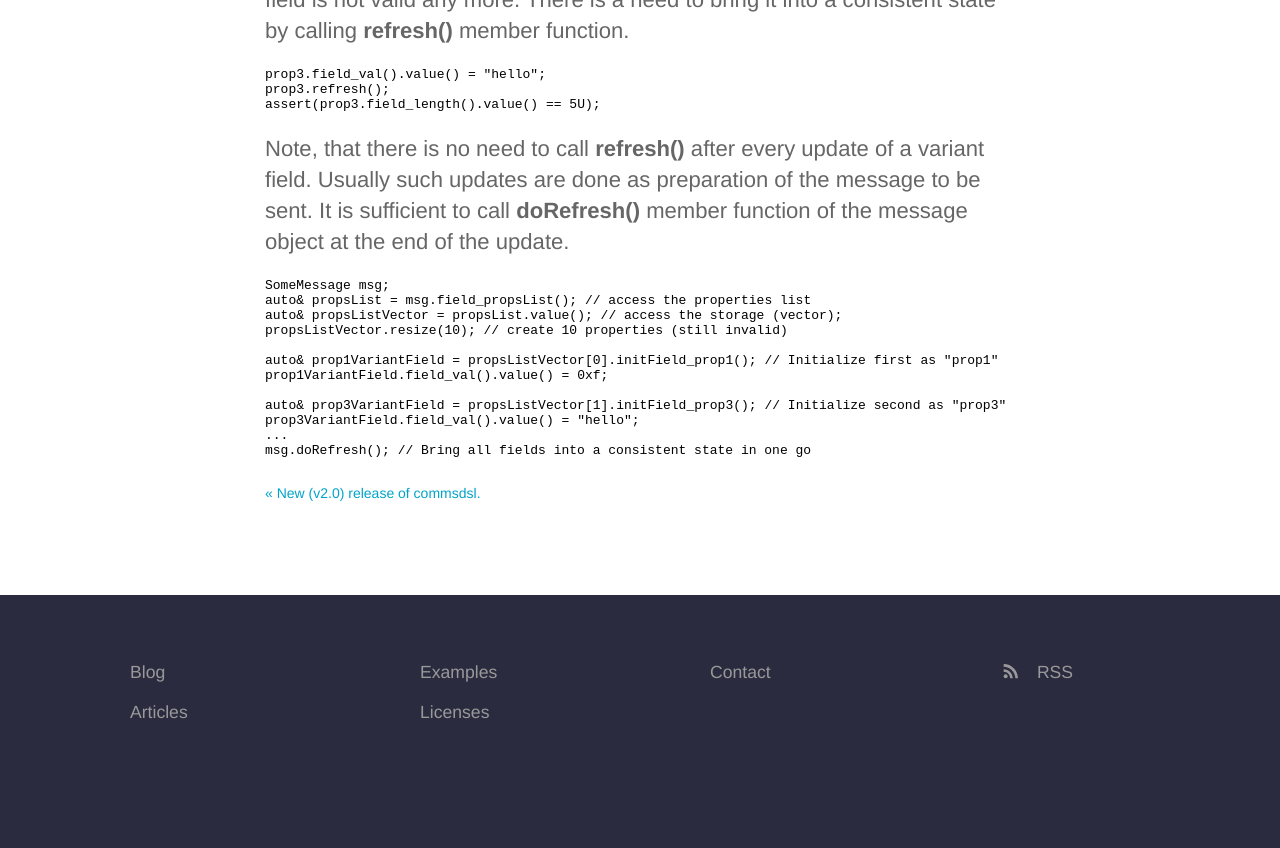
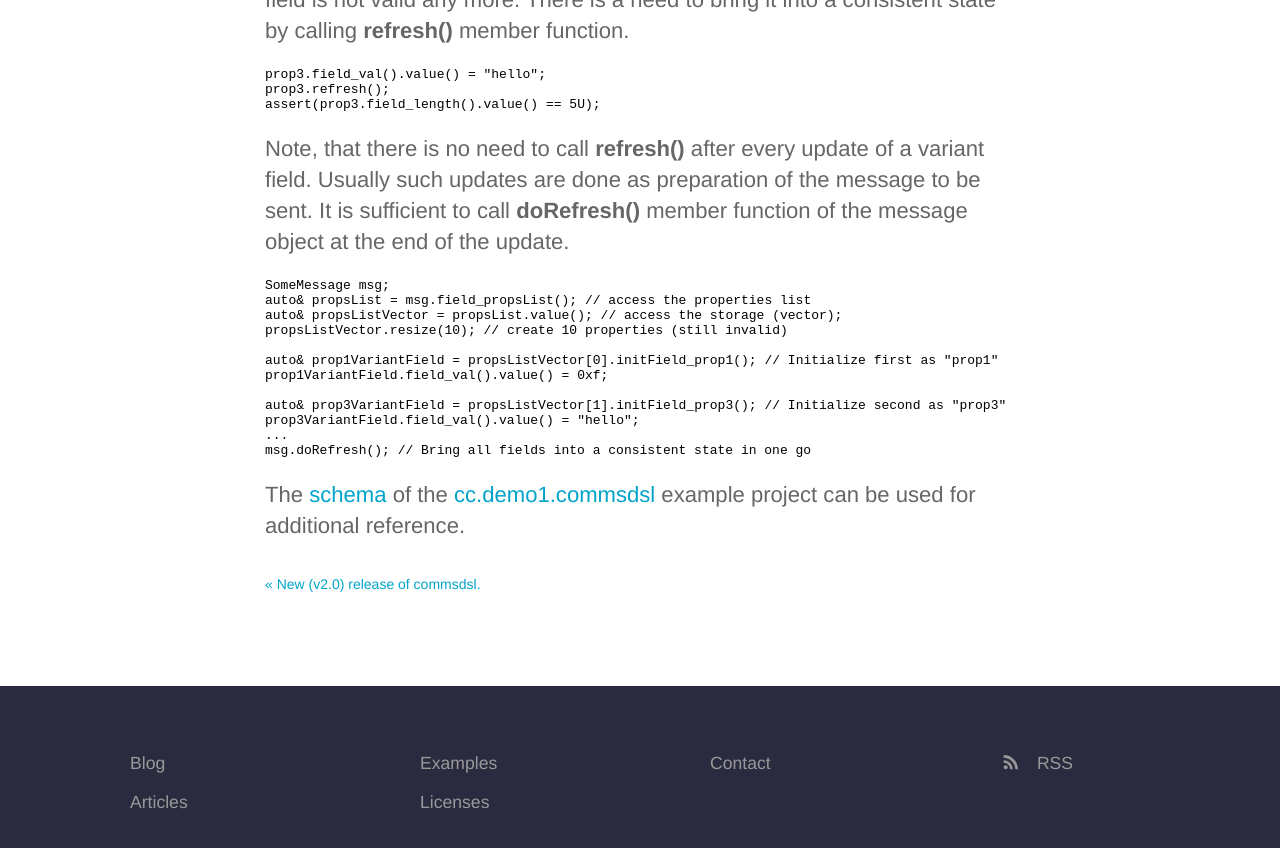
Before and after one commit to commschamp/commschamp.github.io, a Jekyll site: the page built from _posts/2019-06-08-heterogeneous-lists.md, in a window 1280 px wide and 900 px high, scrolled down 8155 px. Shown: the top 848 px of the window. Built offline with Jekyll 4.4.1, drawn with Linux system fonts in a browser that asks for light colours; before the commit the page ends 8964 px from its top, so only the background shows below that.

Commit message:
Minor update to heterogenous lists tutorial.

````diff
--- a/_posts/2019-06-08-heterogeneous-lists.md
+++ b/_posts/2019-06-08-heterogeneous-lists.md
@@ -447,3 +447,6 @@ prop3VariantField.field_val().value() = "hello";
 ...
 msg.doRefresh(); // Bring all fields into a consistent state in one go
 ```
+The [schema](https://github.com/arobenko/cc.demo1.commsdsl/blob/master/dsl/schema.xml) of
+the [cc.demo1.commsdsl](https://github.com/arobenko/cc.demo1.commsdsl) example project
+can be used for additional reference.
````
